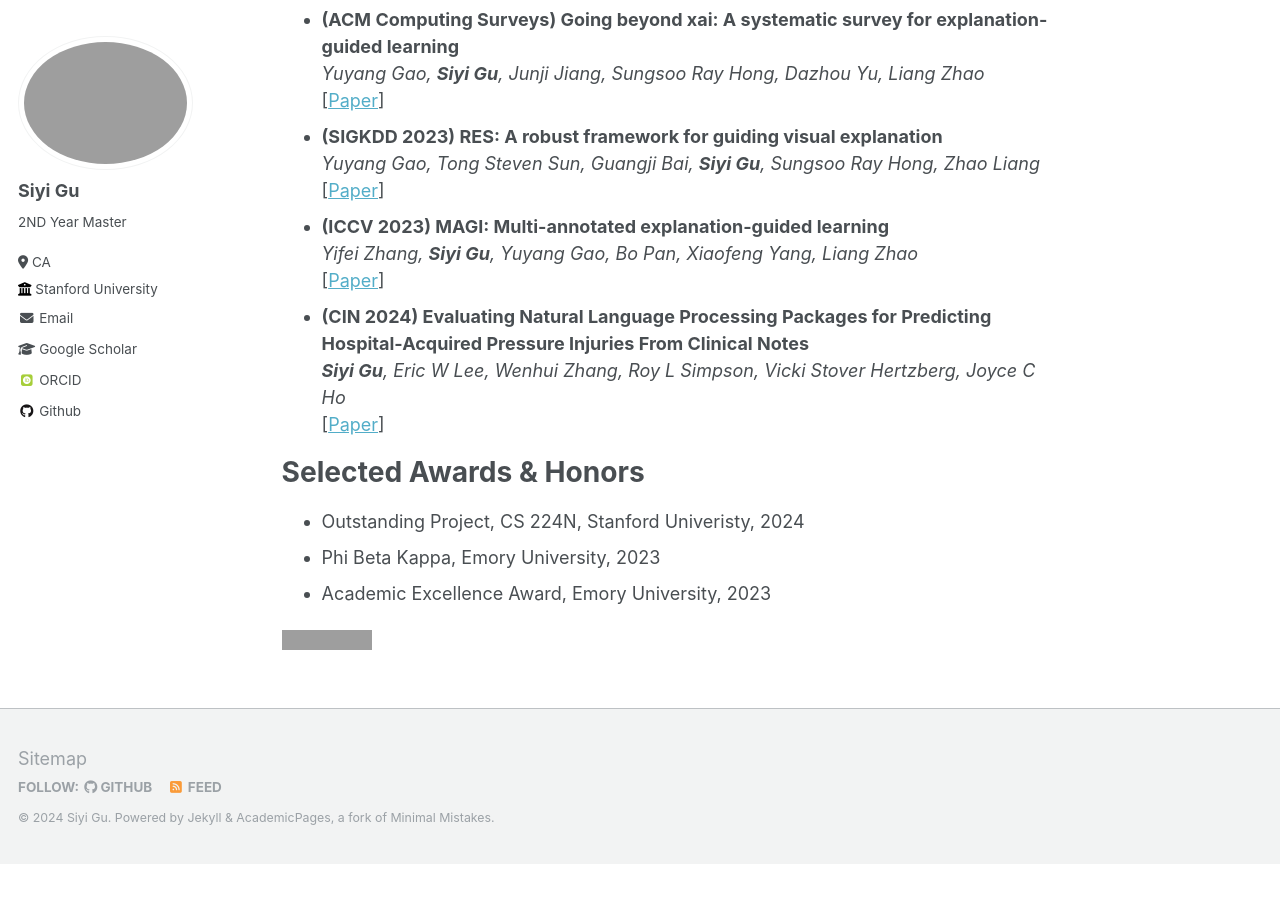
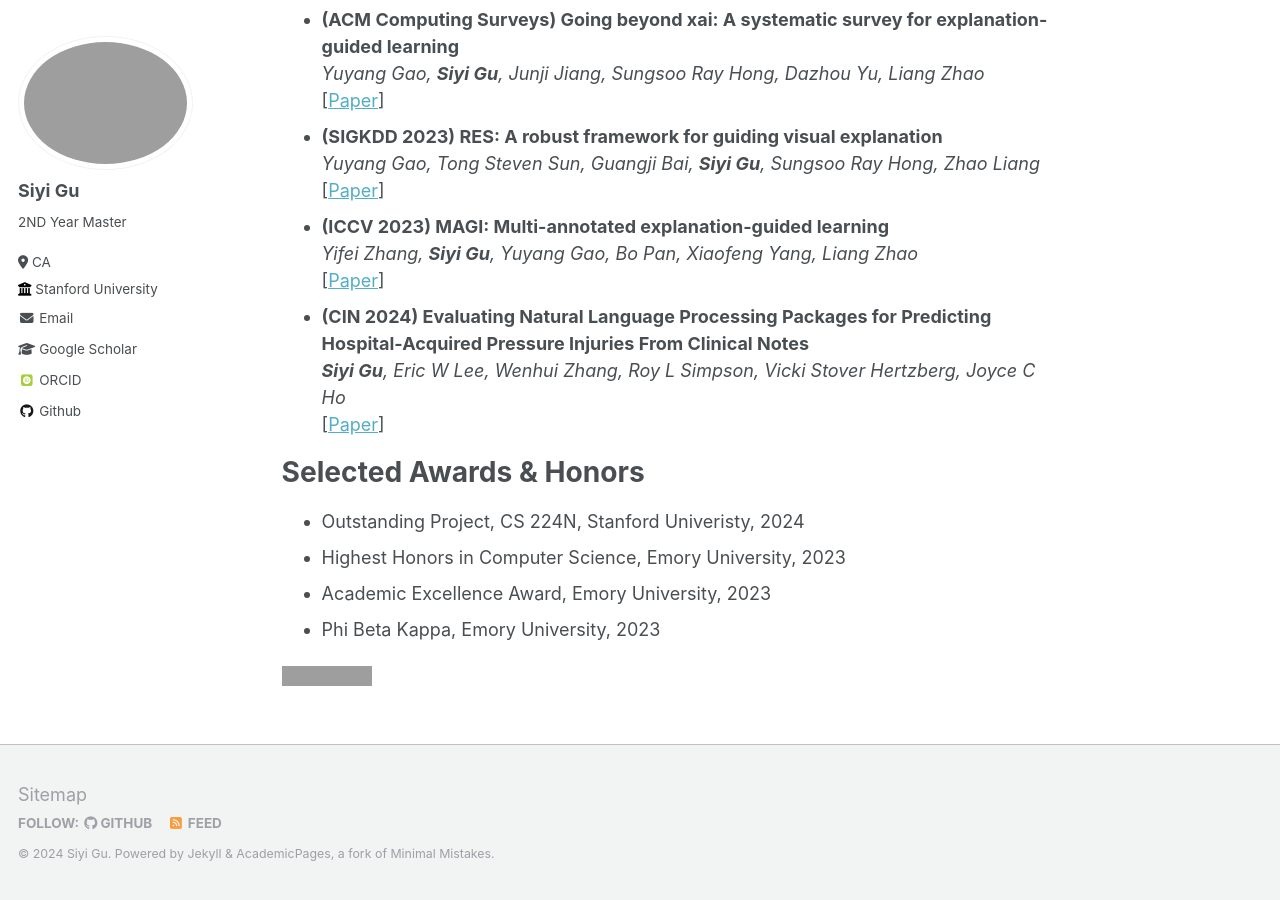
Before and after one commit to carriegu0818/carriegu0818.github.io, a Jekyll site: the page built from _pages/about.md, in a window 1280 px wide and 900 px high, scrolled down 964 px. Built offline with Jekyll 4.4.1, drawn with Linux system fonts in a browser that asks for light colours; some web fonts are replaced; before the commit the page ends 1828 px from its top, so only the background shows below that; grey boxes are pictures that could not be loaded.

Commit message:
minor update

```diff
--- a/_pages/about.md
+++ b/_pages/about.md
@@ -58,7 +58,8 @@ Selected Publications
 Selected Awards & Honors
 ======
 - Outstanding Project, CS 224N, Stanford Univeristy, 2024
+- Highest Honors in Computer Science, Emory University, 2023
+- Academic Excellence Award, Emory University, 2023
 - Phi Beta Kappa, Emory University, 2023
-- Academic Excellence Award, Emory University, 2023
 
 <a href="https://clustrmaps.com/site/1c2bu"  title="Visit tracker"><img src="//www.clustrmaps.com/map_v2.png?d=YPNT3VWrXZ_WwZCj-nKLLHxy-_SyPVqJEh5XgoNH3RE&cl=ffffff" /></a>
```
